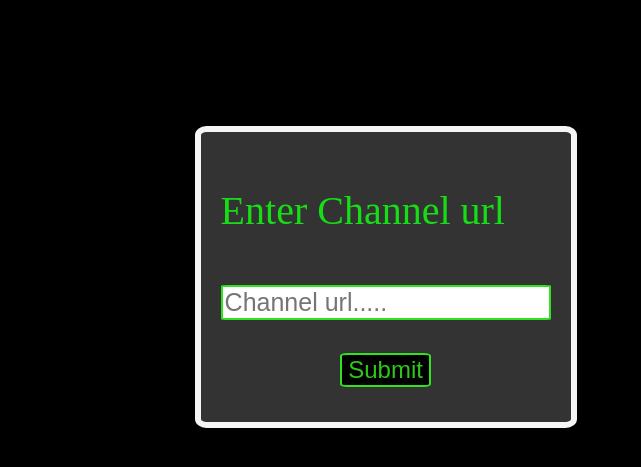
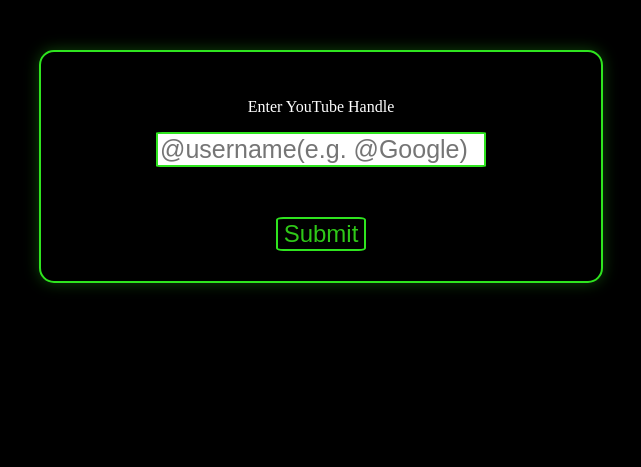
Before and after one commit to muin-15/RetroVibe, a Flask app: page /home in a window 1280 px wide. Shown: the part 104-571 px from the top of the page, without its empty margins (319-960 px from the left). Run offline with Flask 3, Linux system fonts and the light colour scheme.

Commit message:
API connection successfully and got no.of subscribers and views of a specific youtuber

```diff
--- a/app.py
+++ b/app.py
@@ -22,10 +22,8 @@ def loader():
 
 @app.route('/home', methods=['GET', 'POST'])
 def home():
-    stats = None # Start with empty stats
+    stats = None
     error = None
-
-    # If the user clicked the "Submit" button
     if request.method == 'POST':
         # 1. Get the text from the HTML input
         # Make sure your HTML input has name="handle"
@@ -34,8 +32,6 @@ def home():
         if not user_input:
             error = "Please enter a handle."
         else:
-            # FIX: The API 'forHandle' usually expects the '@' symbol.
-            # If the user forgot it, we add it automatically.
             if not user_input.startswith('@'):
                 user_input = f"@{user_input}"
 
@@ -51,7 +47,6 @@ def home():
                 # 3. Check if we found data
                 if response['items']:
                     data = response['items'][0]
-                    # Store the data in a dictionary to send to HTML
                     stats = {
                         'title': data['snippet']['title'],
                         'subs': data['statistics']['subscriberCount'],
@@ -60,10 +55,8 @@ def home():
                     }
                 else:
                     error = "Channel not found! Did you use the @ handle?"
-
             except Exception as e:
                 error = f"An error occurred: {e}"
-
     # Render the home page, passing the stats (if any) or errors
     return render_template("home.html", stats=stats, error=error)
 
--- a/static/style.css
+++ b/static/style.css
@@ -49,24 +49,20 @@ body{
 }
 
 .containerchannel form{
-  background-color: rgba(255,255,255,0.2);
-  backdrop-filter: blur(10px);
-  padding: 20px;
+  margin-top: 15px;
+  text-align: center;
+  margin: 50px auto;
+  padding: 30px;
+  color: white;
+  background-color: #000;
+  border: 2px solid #2fe41f;
   border-radius: 15px;
-  border: 1px solid rgba(255,255,255,0.3);
+  max-height: 650px;
+  max-width: 500px;
   display: flex;
   flex-direction: column;
-  gap: 20px;
-  align-items: center;
-  justify-content: center;
-  margin-left: 40%;
-  margin-top: 10%;
-  color: rgb(23, 221, 23);
-  width: fit-content;
-  height: 250px;
-  border:6px whitesmoke solid;
-  border-radius: 3%;
-  font-size: 40px;
+  gap: 50px;
+  box-shadow: 0 0 15px rgba(47, 228, 31, 0.3);
 }
 .containerchannel input{
   font-size: 25px;
@@ -80,7 +76,29 @@ body{
   border: #2fe41f 2px solid;
   border-radius: 8%;
 }
+.results {
+    text-align: center;
+    margin: 50px auto;        /* 'auto' centers the box horizontally */
+    padding: 30px;            /* Adds space inside so text doesn't hit the border */
+    color: white;
+    background-color: #000;
+    border: 2px solid #2fe41f;
+    border-radius: 15px;
+    max-width: 500px;
+    box-shadow: 0 0 15px rgba(47, 228, 31, 0.3);
+}
 
+/* Optional: Style the text inside for better hierarchy */
+.results h1 {
+    font-size: 1.5rem;
+    margin-bottom: 20px;
+    color: #2fe41f;           /* Makes the title green too */
+}
+
+.results p {
+    font-size: 1.1rem;
+    margin: 10px 0;
+}
 @keyframes l7-1 {
   0%,
   100%  {background-position: 0 -50px,100% -50px}
--- a/templates/home.html
+++ b/templates/home.html
@@ -1,12 +1,14 @@
 <!DOCTYPE html>
 <html>
     <head>
+        <title>TubeVibe - Stats</title>
         <link rel="stylesheet" href="{{ url_for('static', filename='style.css') }}">
     </head>
     <body>
         <nav class="Navigator">
             <div>
                 <div>
+                    <!-- Make sure TubeVibe.png is inside the 'static' folder -->
                     <img class="Logo" src="{{ url_for('static', filename='TubeVibe.png') }}" alt="TubeVibe Logo">
                 </div>
                 <div class="Headtitle">
@@ -14,32 +16,37 @@
                 </div>
             </div>
         </nav>
-        <div>
+
         <div class="containerchannel">
-                <form>
+            <!-- ADDED action AND method HERE -->
+            <form action="/home" method="POST">
                 <div class="inputs1">
-                        <p>Enter Channel url</p>
-                        <input type="text" name="handle" placeholder="Channel url....." />
+                    <p>Enter YouTube Handle</p>
+                    <!-- Changed placeholder to be more accurate for your Python code -->
+                    <input type="text" name="handle" placeholder="@username(e.g. @Google)" required />
                 </div>
 
                 <div class="inputs2">
                     <button type="submit">Submit</button>
                 </div>
-
-                    <div >
+            </form>
+        </div>
+                <div class="Result_container">
                     {% if stats %}
-                        <div class="results" style="text-align: center; margin-top: 50px; color: white;">
+                        <div class="results">
                             <h1>Results for {{ stats.title }}</h1>
                             <p>Subscribers: {{ stats.subs }}</p>
                             <p>Total Views: {{ stats.views }}</p>
+                            <!-- You can also add the thumbnail if you want -->
+                            <!-- <img src="{{ stats.thumbnail }}" style="border-radius: 50%;"> -->
                         </div>
                     {% endif %}
+
                     {% if error %}
-                        <p style="color: red;">{{ error }}</p>
+                        <div style="text-align: center; margin-top: 20px;">
+                            <p style="color: #ff4d4d; font-weight: bold;">{{ error }}</p>
+                        </div>
                     {% endif %}
-                    </div>
-                </form>
-        </div>
                 </div>
     </body>
 </html>
```
Lines whose indentation alone changed are shown as unchanged.
